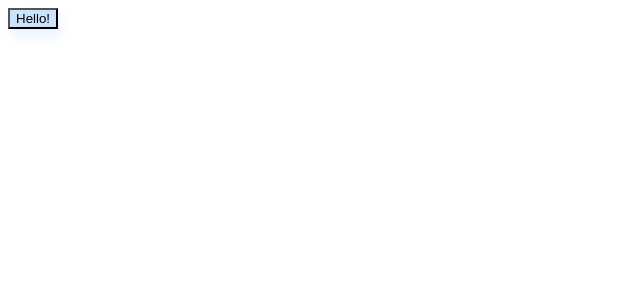
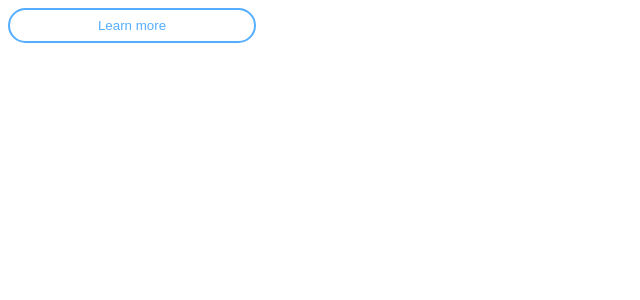
Before and after one commit to KomaNatoR/react_practic, a React (Create React App) app: page / in a window 1280 px wide. Shown: the top 300 px of the page, without its empty margins (0-640 px from the left). Built offline with nearby package versions, Linux system fonts and the light colour scheme.

Commit message:
created button!

```diff
--- a/src/App.js
+++ b/src/App.js
@@ -1,24 +1,7 @@
 import { ThemeProvider } from '@emotion/react';
 
 import Button from "./components/Button/Button";
-
-
-const theme = {
-  colors: {
-    yellow: '#FFC107',
-    white: '#FDF7F2',
-    black: '#111111',
-    gradBlue: 'linear-gradient(290.46deg, #419EF1 0%, #9BD0FF 107.89%)',
-    blue: '#54ADFF',
-    lightBlue: '#CCE4FB',
-    green: '#00C3AD',
-    red: '#F43F5E',
-  },
-  shadows: {
-    small: '3px 8px 14px rgba(136, 198, 253, 0.19)',
-    big: '7px 13px 14px rgba(116, 177, 232, 0.24)',
-  },
-};
+import { theme } from './constants';
 
 function App() {
   return (
--- a/src/components/Button/Button.jsx
+++ b/src/components/Button/Button.jsx
@@ -3,7 +3,7 @@ import { Btn } from "./button.styled";
 const Button = () => {
     return (
         <Btn>
-            Hello!
+            Learn more
         </Btn>
     )
 };
--- a/src/components/Button/button.styled.js
+++ b/src/components/Button/button.styled.js
@@ -1,6 +1,24 @@
 import styled from "@emotion/styled";
 
 export const Btn = styled.button`
-    background-color: ${({ theme }) => theme.colors.lightBlue};
-    box-shadow: ${({ theme }) => theme.shadows.small};
+    display: flex;
+    flex-direction: row;
+    justify-content: center;
+    align-items: center;
+    padding: 8px 28px;
+    gap: 10px;
+    width: 248px;
+
+    color: ${({ theme }) => theme.colors.blue};
+    background: white;
+    border: 2px solid ${({ theme }) => theme.colors.blue};
+    border-radius: 40px;
+
+    :hover, :focus {
+        padding: 10px 28px;
+
+        background: ${({ theme }) => theme.colors.gradBlue};
+        color: ${({ theme }) => theme.colors.white};
+        border: none;
+    }
 `;
--- /dev/null
+++ b/src/constants/index.js
@@ -0,0 +1 @@
+export * from "./theme";
--- /dev/null
+++ b/src/constants/theme.js
@@ -0,0 +1,16 @@
+export const theme = {
+  colors: {
+    yellow: '#FFC107',
+    white: '#FDF7F2',
+    black: '#111111',
+    gradBlue: 'linear-gradient(290.46deg, #419EF1 0%, #9BD0FF 107.89%)',
+    blue: '#54ADFF',
+    lightBlue: '#CCE4FB',
+    green: '#00C3AD',
+    red: '#F43F5E',
+  },
+  shadows: {
+    small: '3px 8px 14px rgba(136, 198, 253, 0.19)',
+    big: '7px 13px 14px rgba(116, 177, 232, 0.24)',
+  },
+};
```
